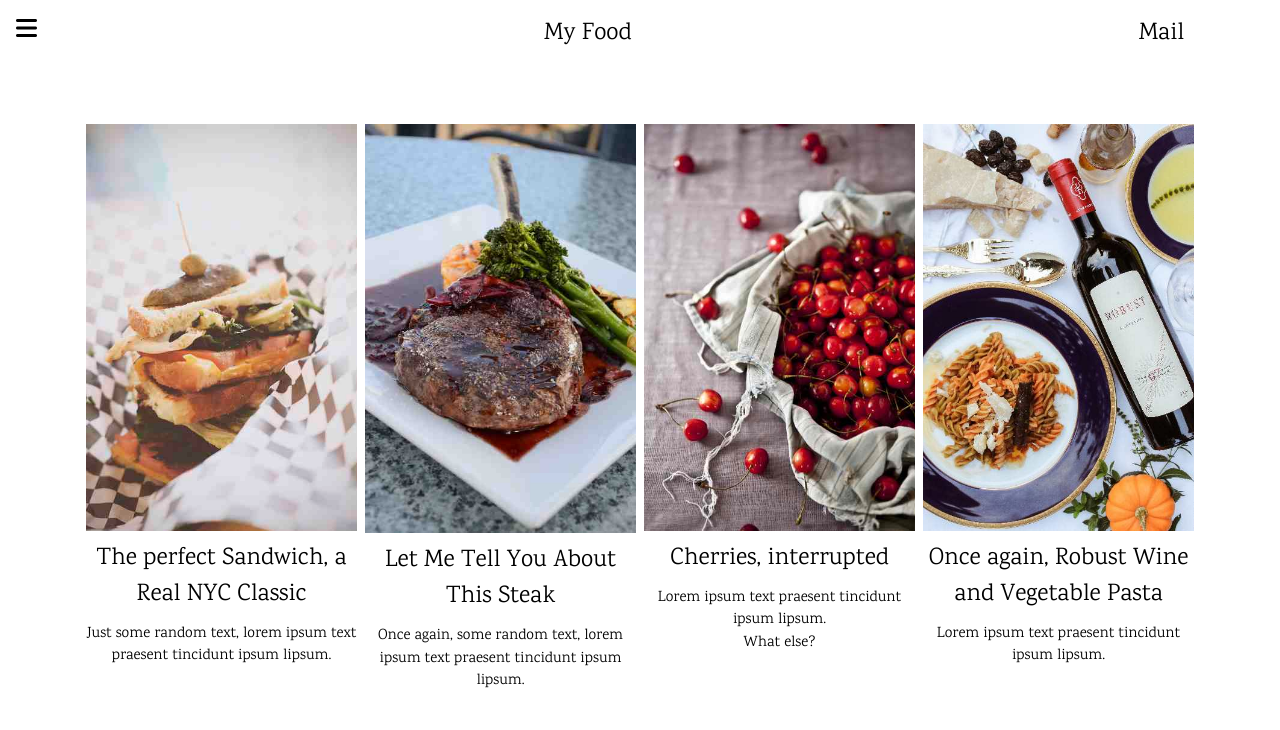
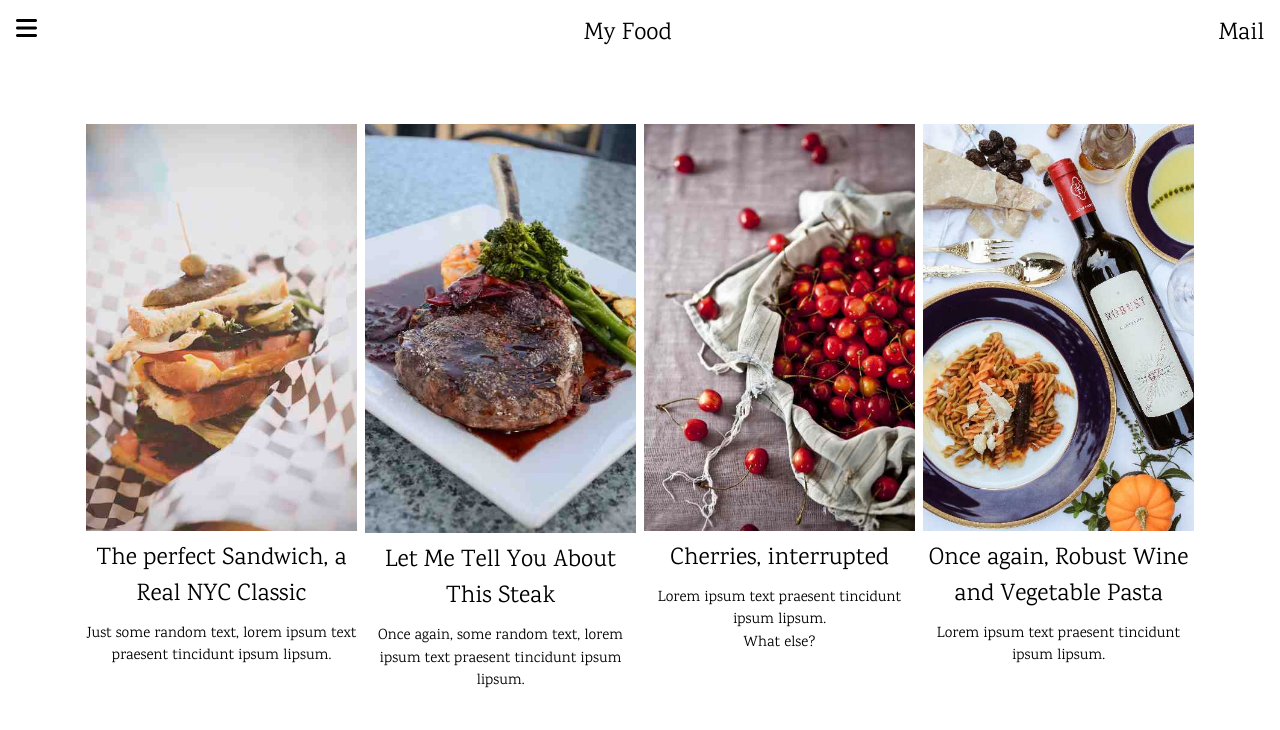
Before and after one commit to sommiecodes/food-website, a plain HTML site: page index.html in a window 1280 px wide. Shown: the top 730 px of the page. Drawn offline with Linux system fonts and the light colour scheme.

Commit message:
first init

```diff
--- a/index.html
+++ b/index.html
@@ -22,7 +22,7 @@
     </nav>
 
     <!-- Top menu -->
-    <div class="top_container white xlarge top" style="max-width:1200px;margin:auto;">
+    <div class="top_container white xlarge top" style="margin:auto;">
         <div class="padding-16 fas fa-bars" onclick="openSideMenu()"></div>
         <div class="padding-16">My Food</div>
         <div class="padding-16">Mail</div>
```
